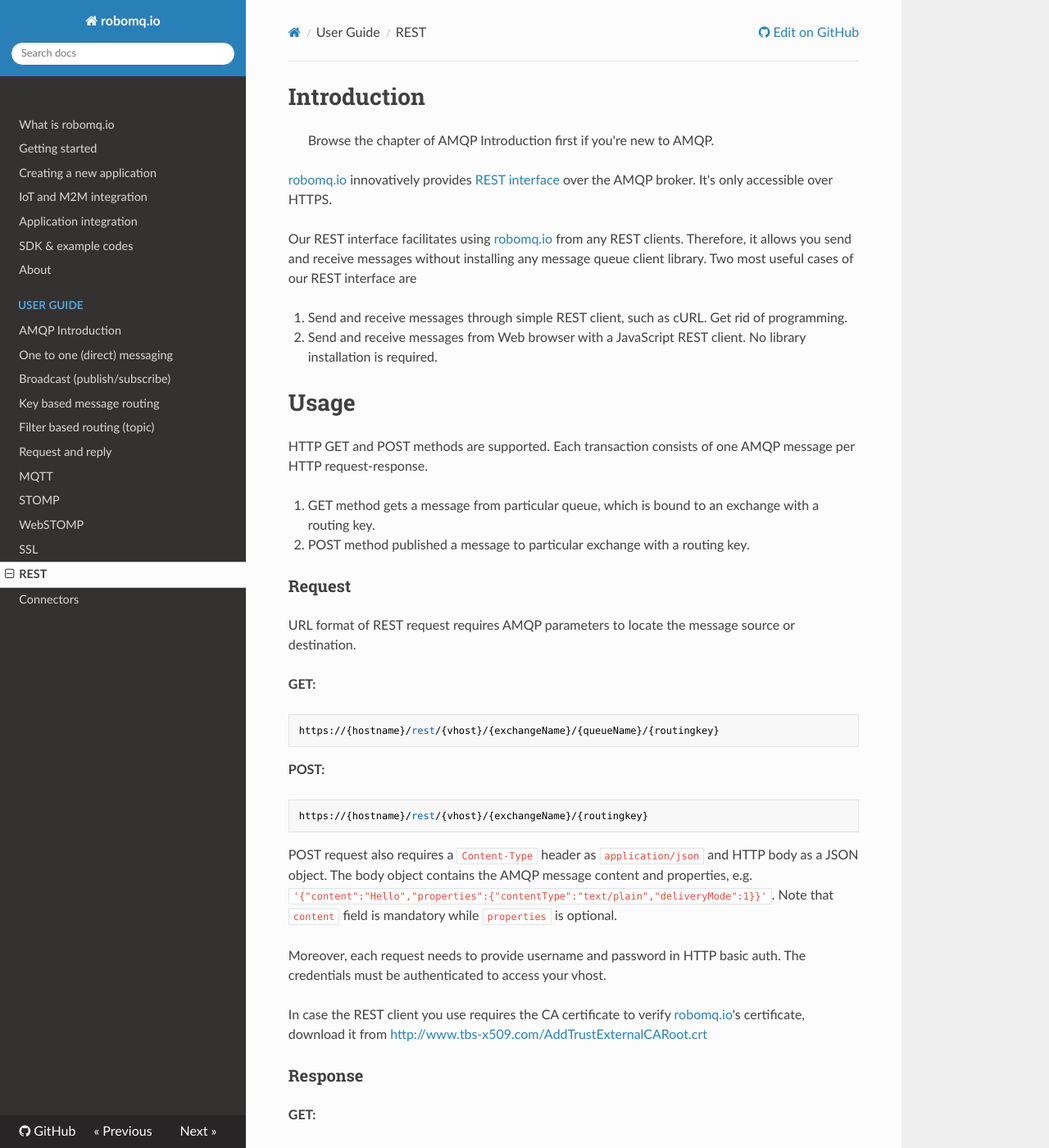
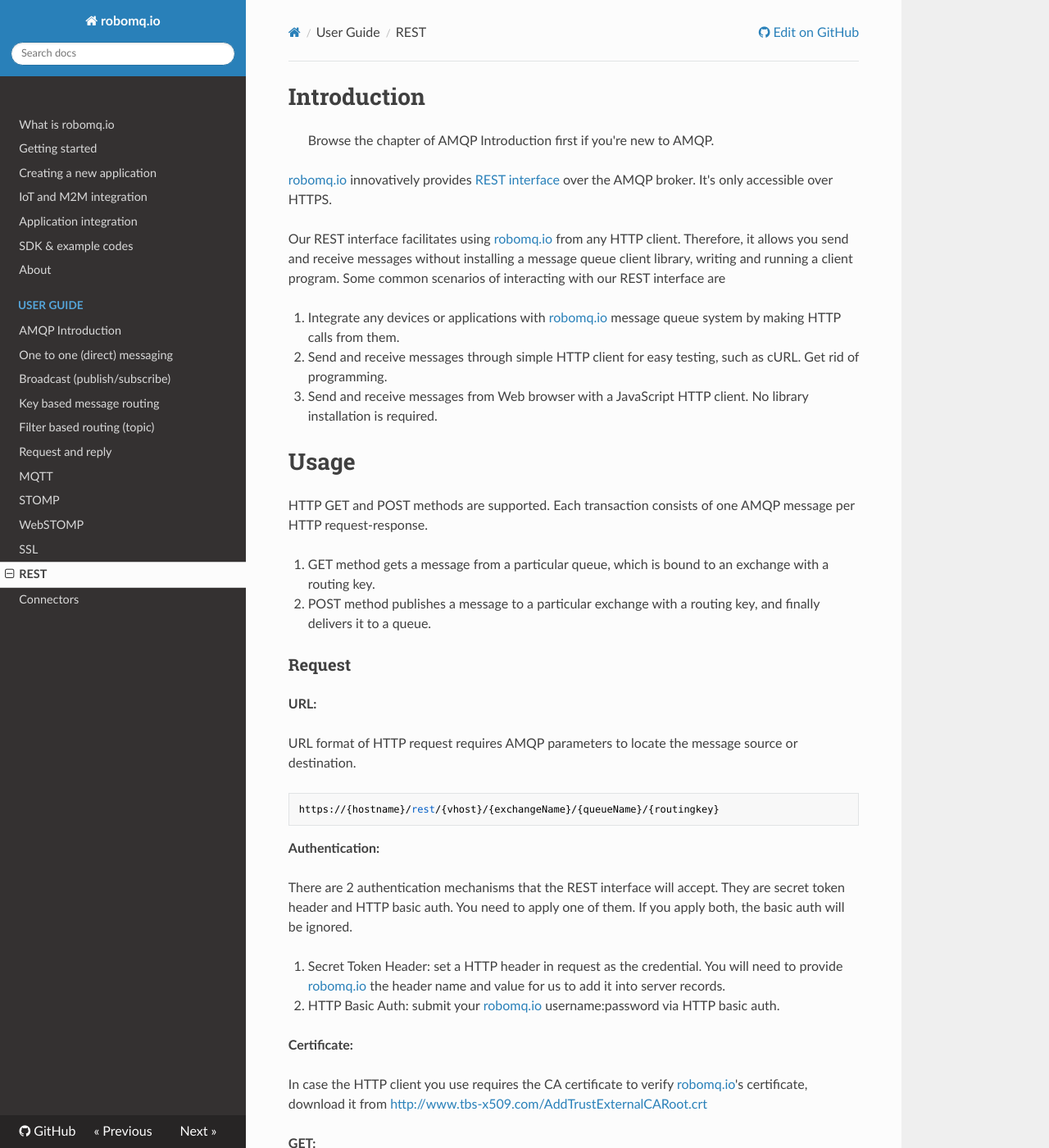
Before and after one commit to robomq/robomq.io, an MkDocs documentation site: the page built from docs/REST.md, in a window 1280 px wide and 1400 px high. Shown: the whole window at 82% size. Built offline with MkDocs 1.6.1, drawn with Linux system fonts in a browser that asks for light colours; nearby versions of some CDN libraries; old or Windows-style settings are respelled for this version of MkDocs; some of the changed text lies outside the part shown.

Commit message:
Updated REST docs for the new version adapter.

```diff
--- a/docs/REST.md
+++ b/docs/REST.md
@@ -4,82 +4,86 @@
 
 [robomq.io](http://www.robomq.io) innovatively provides [REST interface](http://www.robomq.io/#thingsconnect) over the AMQP broker. It's only accessible over HTTPS.
 
-Our REST interface facilitates using [robomq.io](http://www.robomq.io) from any REST clients. Therefore, it allows you send and receive messages without installing any message queue client library. Two most useful cases of our REST interface are
+Our REST interface facilitates using [robomq.io](http://www.robomq.io) from any HTTP client. Therefore, it allows you send and receive messages without installing a message queue client library, writing and running a client program. Some common scenarios of interacting with our REST interface are
 
-1. Send and receive messages through simple REST client, such as cURL. Get rid of programming.
-2. Send and receive messages from Web browser with a JavaScript REST client. No library installation is required.
+1. Integrate any devices or applications with [robomq.io](http://www.robomq.io) message queue system by making HTTP calls from them.
+2. Send and receive messages through simple HTTP client for easy testing, such as cURL. Get rid of programming.
+3. Send and receive messages from Web browser with a JavaScript HTTP client. No library installation is required.
 
 # Usage
 
 HTTP GET and POST methods are supported. Each transaction consists of one AMQP message per HTTP request-response.
 
-1. GET method gets a message from particular queue, which is bound to an exchange with a routing key.
-2. POST method published a message to particular exchange with a routing key.
+1. GET method gets a message from a particular queue, which is bound to an exchange with a routing key.
+2. POST method publishes a message to a particular exchange with a routing key, and finally delivers it to a queue.
 
 ### Request
 
-URL format of REST request requires AMQP parameters to locate the message source or destination.
+**URL:**
+
+URL format of HTTP request requires AMQP parameters to locate the message source or destination.
+
+	https://{hostname}/rest/{vhost}/{exchangeName}/{queueName}/{routingkey}
+
+**Authentication:**
+
+There are 2 authentication mechanisms that the REST interface will accept. They are secret token header and HTTP basic auth. You need to apply one of them. If you apply both, the basic auth will be ignored.
+
+1. Secret Token Header: set a HTTP header in request as the credential. You will need to provide [robomq.io](http://www.robomq.io) the header name and value for us to add it into server records.
+2. HTTP Basic Auth: submit your [robomq.io](http://www.robomq.io) username:password via HTTP basic auth.
+
+**Certificate:**
+
+In case the HTTP client you use requires the CA certificate to verify [robomq.io](http://www.robomq.io)'s certificate, download it from <http://www.tbs-x509.com/AddTrustExternalCARoot.crt>
 
 **GET:**
 
-	https://{hostname}/rest/{vhost}/{exchangeName}/{queueName}/{routingkey}
+GET method requires no additional HTTP header or body in the request.
 
 **POST:**
 
-	https://{hostname}/rest/{vhost}/{exchangeName}/{routingkey}
+You can optionally set a `X-AMQP-Properties` HTTP header in POST request. It will be an object containing key-value pairs of any available AMQP message properties. For example,
 
-POST request also requires a `Content-Type` header as `application/json` and HTTP body as a JSON object. The body object contains the AMQP message content and properties, e.g. `'{"content":"Hello","properties":{"contentType":"text/plain","deliveryMode":1}}'`. Note that `content` field is mandatory while `properties` is optional.
+	X-AMQP-Properties: {"contentType": "text/plain", "deliveryMode": 2}
 
-Moreover, each request needs to provide username and password in HTTP basic auth. The credentials must be authenticated to access your vhost.
+Find more details on AMQP message properties in the _Properties_ section.
 
-In case the REST client you use requires the CA certificate to verify [robomq.io](http://www.robomq.io)'s certificate, download it from <http://www.tbs-x509.com/AddTrustExternalCARoot.crt>
+The HTTP request body will be sent as the AMQP message body. Make sure the `Content-Type` header matches the actual MIME type of the body.
 
 ### Response
 
 **GET:**
 
-If the GET request succeeds, the response will be either status code 200 and message in HTTP body, or status code 204 which indicates the target queue is empty. The HTTP body in 200 response is formatted in JSON, for example
+If the GET request succeeds, the response will be either status code 200 and the message that is fetched, or status code 204 which indicates the target queue is currently empty.
+The HTTP body in 200 response is the AMQP message body and there are 2 HTTP headers `X-AMQP-Envelop` and `X-AMQP-Properties`, respectively containing the envelop and properties of the AMQP message, for example
 
-	{
-		"fields":{
-			"deliveryTag":1,
-			"redelivered":false,
-			"exchange":"testEx",
-			"routingKey":"testKey",
-			"messageCount":0
-		},
-		"properties":
-		{
-			"contentType":"text/plain",
-			"headers":{},
-			"deliveryMode":1
-		},
-		"content":"Hello"
-	}
+HTTP Headers:
 
-If any of the exchange, queue or binding doesn't exist, server will create it with the default arguments:
+	X-AMQP-Envelop: {"deliveryTag":1,"redelivered":false,"exchange":"testEx","routingKey":"testKey","messageCount":0}
+	X-AMQP-Properties: {"contentType":"text/plain","headers":{},"deliveryMode":2,"correlationId":"0053b20e-a462-435d-8697-cd43fc22c4c7","messageId":"0053b20e-a462-435d-8697-cd43fc22c4c7"}
+
+HTTP Body:
+
+	Hello World
+
+All errors will be responded with status code and error description in HTTP body.
+
+**POST:**
+
+The response for POST request is either 200 OK or error status code and description in HTTP body.
+
+**Missing resources:**
+
+For both GET and POST methods, if any of the exchange, queue or binding doesn't exist, server will create it with the following default arguments:
 
 * type (exchange): topic
 * durable (exchange & queue): true
 * auto-delete (exchange & queue): false
 * internal (exchange): false
 
-All errors will be responded with status code and error details in HTTP body.
-
-**POST:**
-
-The response for POST request is either 200 OK or error status code and details in HTTP body.
-
-If the exchange doesn't exist, server will create it with the default arguments:
-
-* type: topic
-* durable: true
-* auto-delete: false
-* internal: false
-
 ### Properties
 
-The optional `properties` field in HTTP body of GET response and POST request should be a JSON object. All available attributes are listed bellow,
+The `X-AMQP-Properties` HTTP header in the response of GET and POST request should be a JSON object. All available properties are listed bellow.
 
 * `mandatory` (boolean): if true, the message will be returned if it is not routed to a queue (i.e., if there are no bindings that match its routing key).
 
@@ -117,16 +121,33 @@
 
 # REST use case
 
-We will provide example of REST client using cURL, but you may use any tool or language to make REST calls.
+We will provide complete examples of HTTP call to our REST interface using cURL, but you may use any other tool or language to make the calls.
 
 The only prerequisite is that you have cURL client installed. cURL comes with most Linux systems. For windows, you may need to download [curl.exe](http://curl.haxx.se/download.html) and place it into your system directory, e.g. `C:\Windows\System32\curl.exe`.
 
 ### GET
 
+**Secret Token:**
+
+	curl -X GET -i https://{hostname}/rest/{yourvhost}/testEx/testQ/testKey \
+		-H 'X-Secret-Token: {token}'
+
+**Basic Auth:**
+
 	curl -X GET -i https://{username}:{password}@{hostname}/rest/{yourvhost}/testEx/testQ/testKey
 
 ### POST
 
-	curl -X POST -i https://{username}:{password}@{hostname}/rest/{yourvhost}/testEx/testKey \
-		-H "Content-Type: application/json" \
-		-d '{"content": "Hello", "properties": {"contentType": "text/plain", "deliveryMode": 1}}'
+**Secret Token:**
+
+	curl -X POST -i https://{hostname}/rest/{yourvhost}/testEx/testQ/testKey \
+		-H 'X-Secret-Token: {token}' \
+		-H 'X-AMQP-Properties: {"contentType": "text/plain", "deliveryMode": 2}' \
+		-d 'Hello World'
+
+**Basic Auth:**
+
+	curl -X POST -i https://{hostname}/rest/{yourvhost}/testEx/testQ/testKey \
+		-u {username}:{password} \
+		-H 'X-AMQP-Properties: {"contentType": "text/plain", "deliveryMode": 2}' \
+		-d 'Hello World'
```
